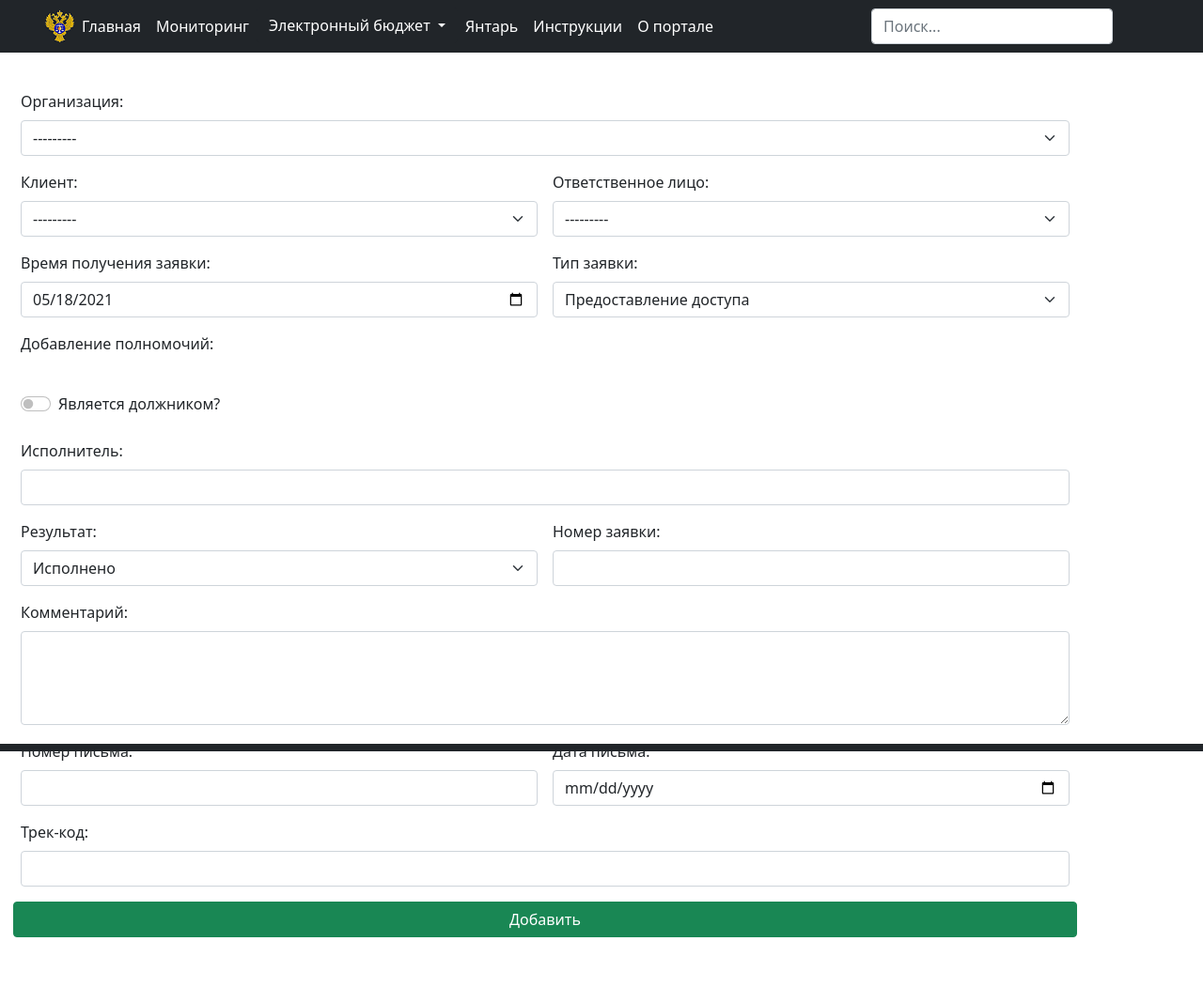
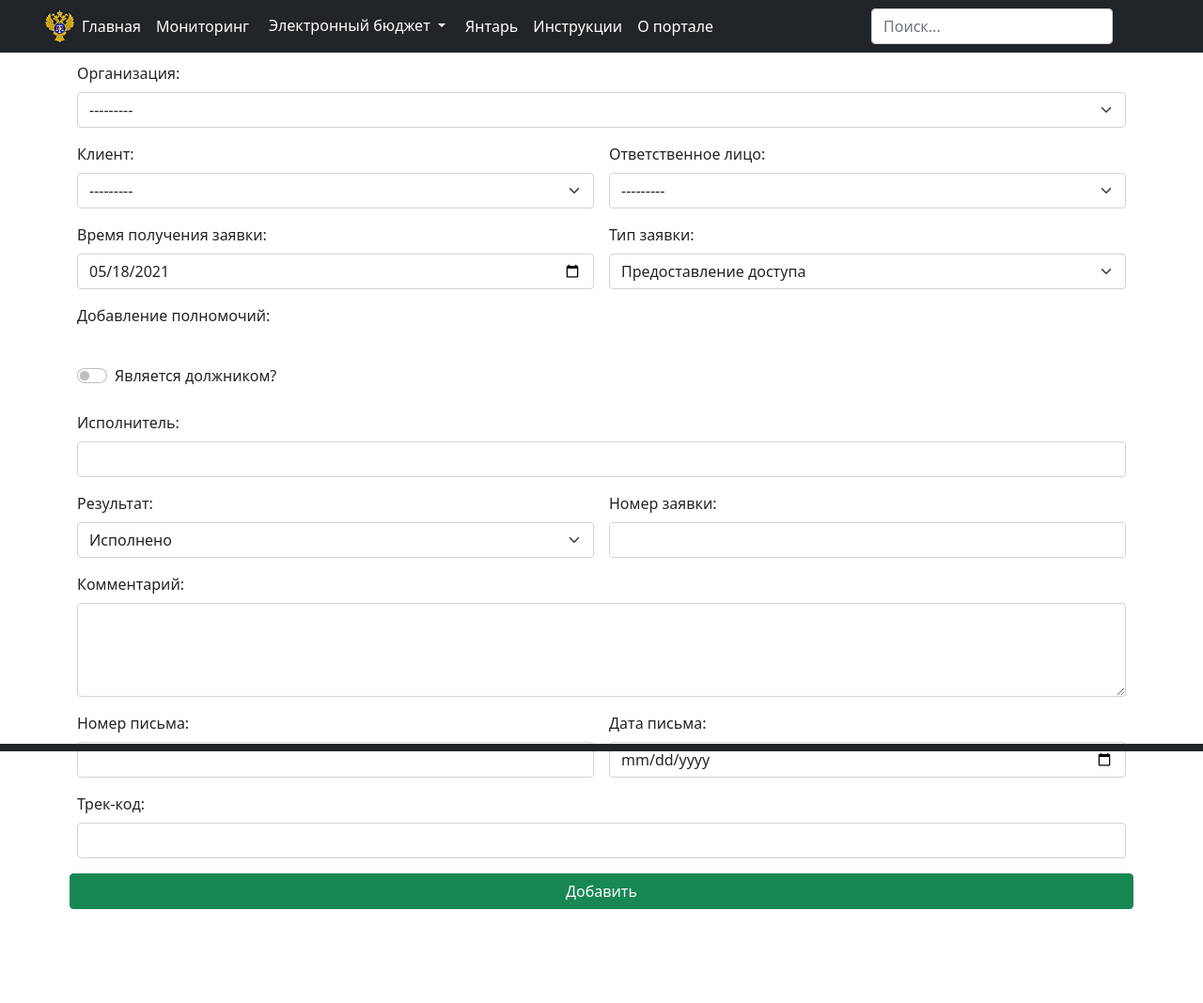
Before and after one commit to ShilkinYuV/ois, a Django app: template portal-project/elbudget/templates/elbudget/detailedReq.html in a window 1280 px wide. Shown: the whole page at 94% size. After the commit the page ends 968 px from the top, so only its background shows below. Run offline with Django 3.2, Linux system fonts and the light colour scheme; the template is opened without the code that fills it: values that come from a table or form of the project are taken from there, others are empty; some libraries are stand-ins or nearby versions.

Commit message:
важный фикс

```diff
--- a/portal-project/elbudget/templates/elbudget/detailedReq.html
+++ b/portal-project/elbudget/templates/elbudget/detailedReq.html
@@ -1,7 +1,7 @@
 {% extends 'base.html' %}
 {% load static %}
 {% block content %}
-<div class="container" style="margin: 30px 10px 40px 10px;">
+<div class="container">
     <form action="" method="POST" enctype="multipart/form-data" class="row g-3">
         {% csrf_token %}
         <div class="col-12" style="margin-top: 50px;">
```
